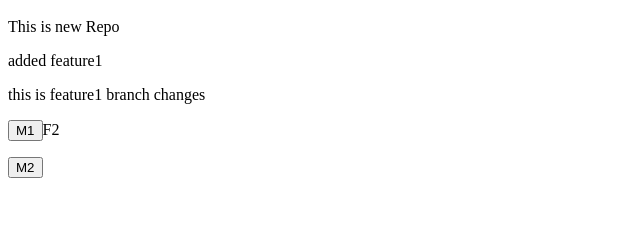
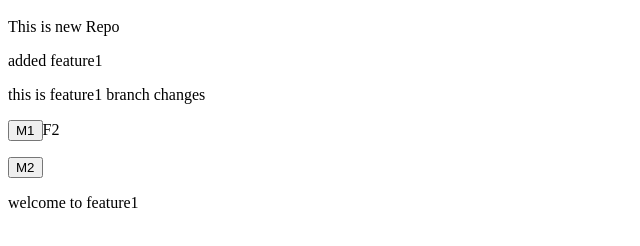
Before and after one commit to dhnushreddy/locaRepo, a plain HTML site: page index.html in a window 1280 px wide. Shown: the part 48-294 px from the top of the page, without its empty margins (0-640 px from the left). Drawn offline with Linux system fonts and the light colour scheme.

Commit message:
p added to feature1

```diff
--- a/index.html
+++ b/index.html
@@ -5,3 +5,4 @@
 <button>M1</button
 <p>F2</p>
 <button>M2</button>
+<p>welcome to feature1 </p>
```
